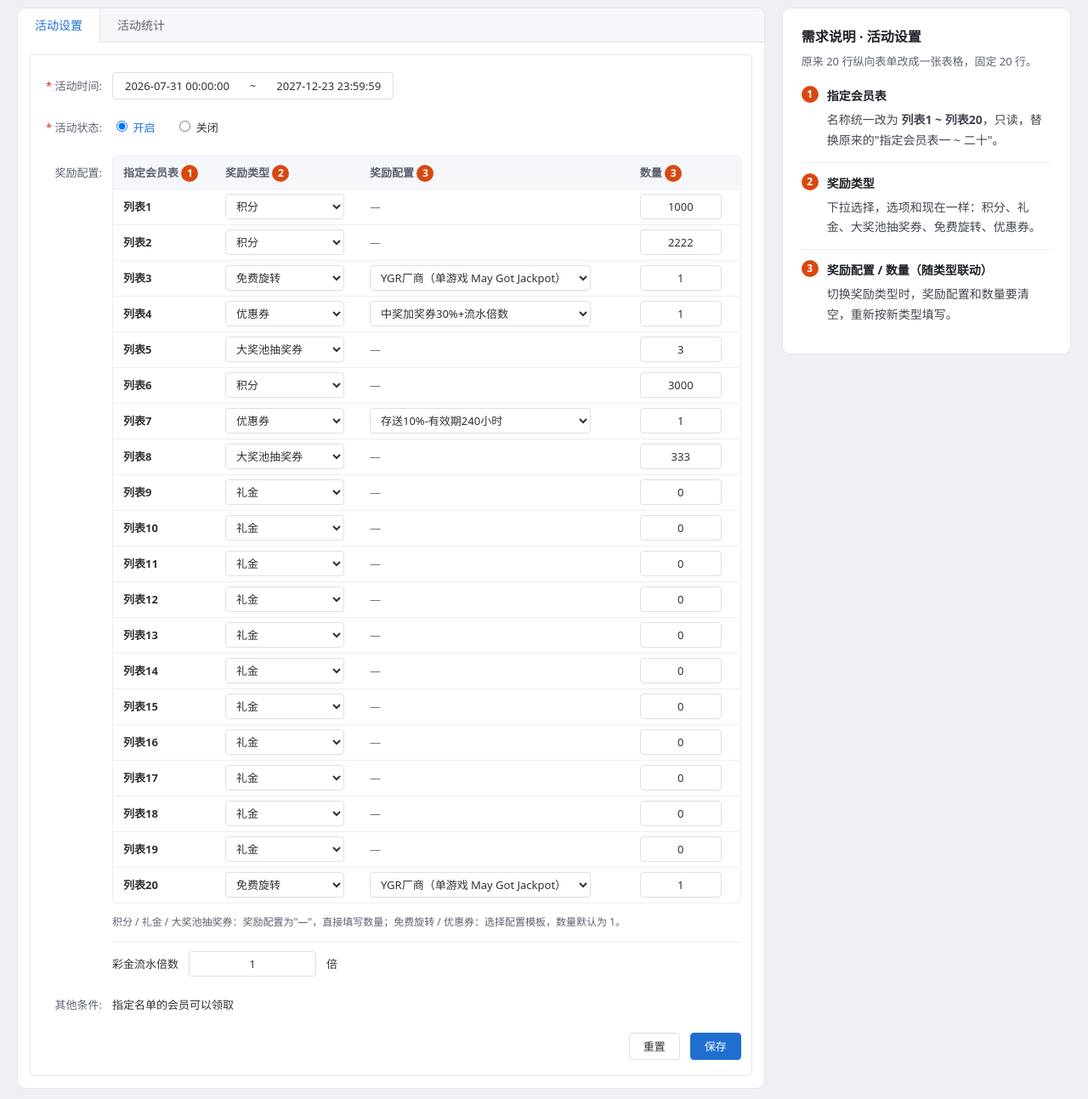
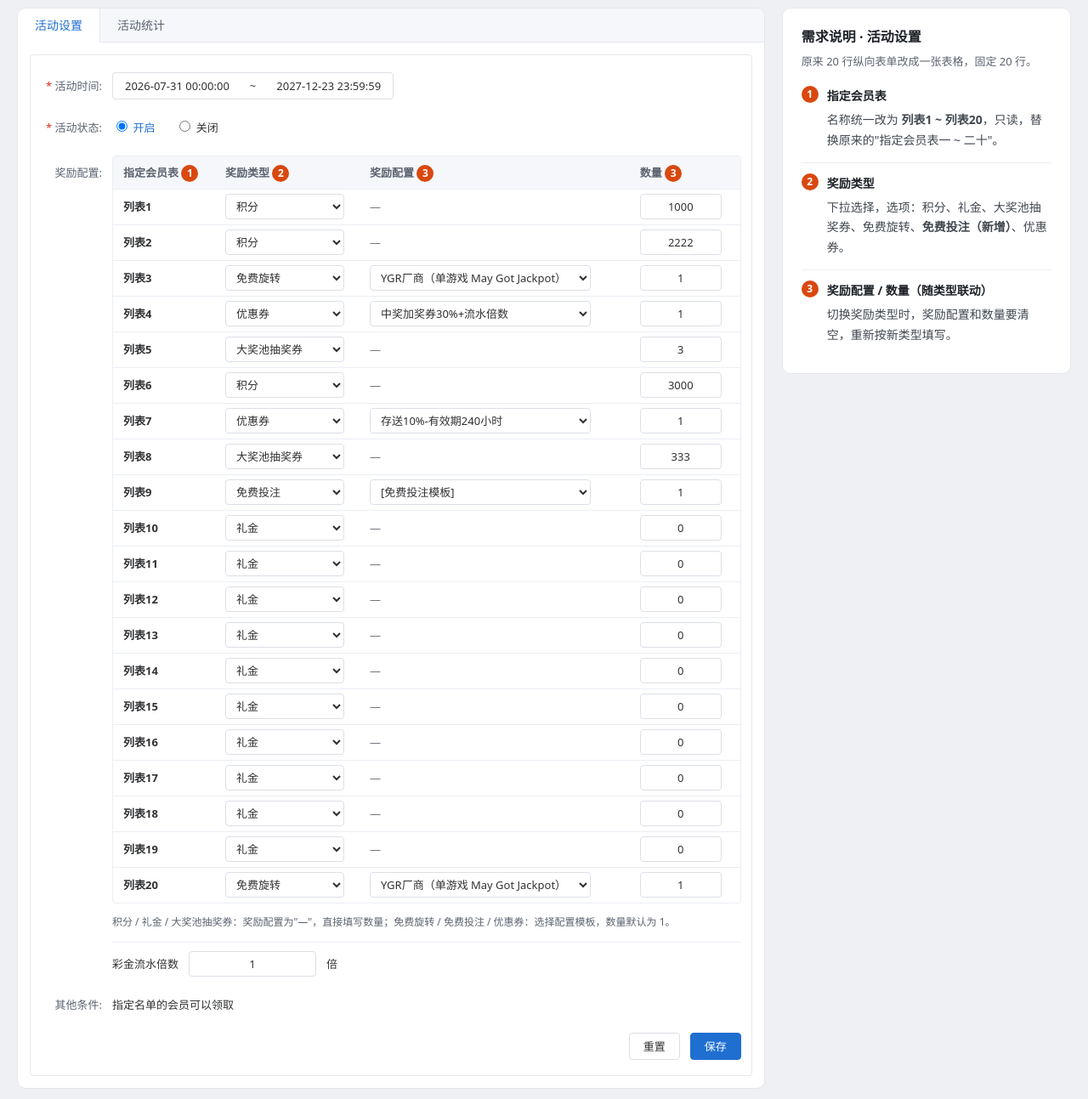
Before and after one commit to winwiyu/winwiyu.github.io, a plain HTML site: page recall_activity_prd.html in a window 1280 px wide. Shown: the part 210-1503 px from the top of the page at 85% size. Drawn offline with Linux system fonts and the light colour scheme.

Commit message:
Add 免费投注 reward type to 指定召回活动 PRD
Co-Authored-By: Claude Opus 5.5 <noreply@anthropic.com>
Claude-Session: https://claude.ai/code/session_016zSg2YxrZ1aLSTP8z9ujua

```diff
--- a/recall_activity_prd.html
+++ b/recall_activity_prd.html
@@ -114,7 +114,7 @@
               <tbody id="cfg"></tbody>
             </table>
           </div>
-          <p class="hint">积分 / 礼金 / 大奖池抽奖券：奖励配置为"—"，直接填写数量；免费旋转 / 优惠券：选择配置模板，数量默认为 1。</p>
+          <p class="hint">积分 / 礼金 / 大奖池抽奖券：奖励配置为"—"，直接填写数量；免费旋转 / 免费投注 / 优惠券：选择配置模板，数量默认为 1。</p>
           <div class="row" style="padding-top:10px;border-top:1px solid var(--line2)">
             <label for="wr">彩金流水倍数</label>
             <input id="wr" class="ctl" value="1" style="width:150px;text-align:center"> 倍
@@ -142,7 +142,7 @@
 
     <div class="note"><span class="m">2</span><div>
       <h3>奖励类型</h3>
-      <p>下拉选择，选项和现在一样：积分、礼金、大奖池抽奖券、免费旋转、优惠券。</p>
+      <p>下拉选择，选项：积分、礼金、大奖池抽奖券、免费旋转、<b>免费投注（新增）</b>、优惠券。</p>
     </div></div>
 
     <div class="note"><span class="m">3</span><div>
@@ -214,9 +214,10 @@
     ['大奖池抽奖券','', '3'],
     ['积分','', '3000'],
     ['优惠券','存送10%-有效期240小时','1'],
-    ['大奖池抽奖券','', '333']
+    ['大奖池抽奖券','', '333'],
+    ['免费投注','[免费投注模板]','1']
   ];
-  var types = ['积分','礼金','大奖池抽奖券','免费旋转','优惠券'];
+  var types = ['积分','礼金','大奖池抽奖券','免费旋转','免费投注','优惠券'];
   var html = '';
   for (var i = 0; i < 20; i++) {
     var b = base[i] || ['礼金','', '0'];
```
